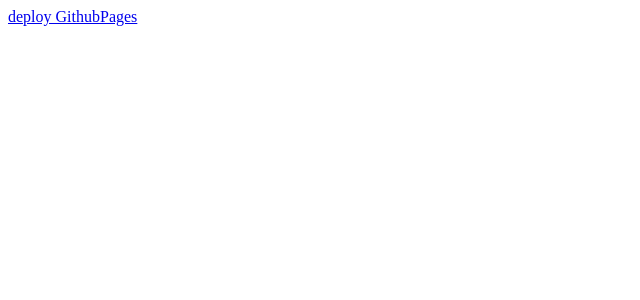
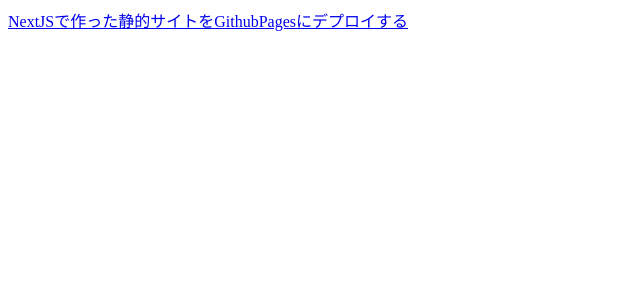
Before and after one commit to aki-ika/aki-ika.github.io, a Next.js app: page / in a window 1280 px wide. Shown: the top 300 px of the page, without its empty margins (0-640 px from the left). Built offline with nearby package versions, Linux system fonts and the light colour scheme.

Commit message:
Update link text to Japanese in index page

```diff
--- a/pages/index.tsx
+++ b/pages/index.tsx
@@ -1,7 +1,11 @@
 import Link from "next/link";
 
 const IndexPage = () => {
-  return <Link href="/blog/deploy-github-pages">deploy GithubPages</Link>;
+  return (
+    <Link href="/blog/deploy-github-pages">
+      NextJSで作った静的サイトをGithubPagesにデプロイする
+    </Link>
+  );
 };
 
 export default IndexPage;
```
